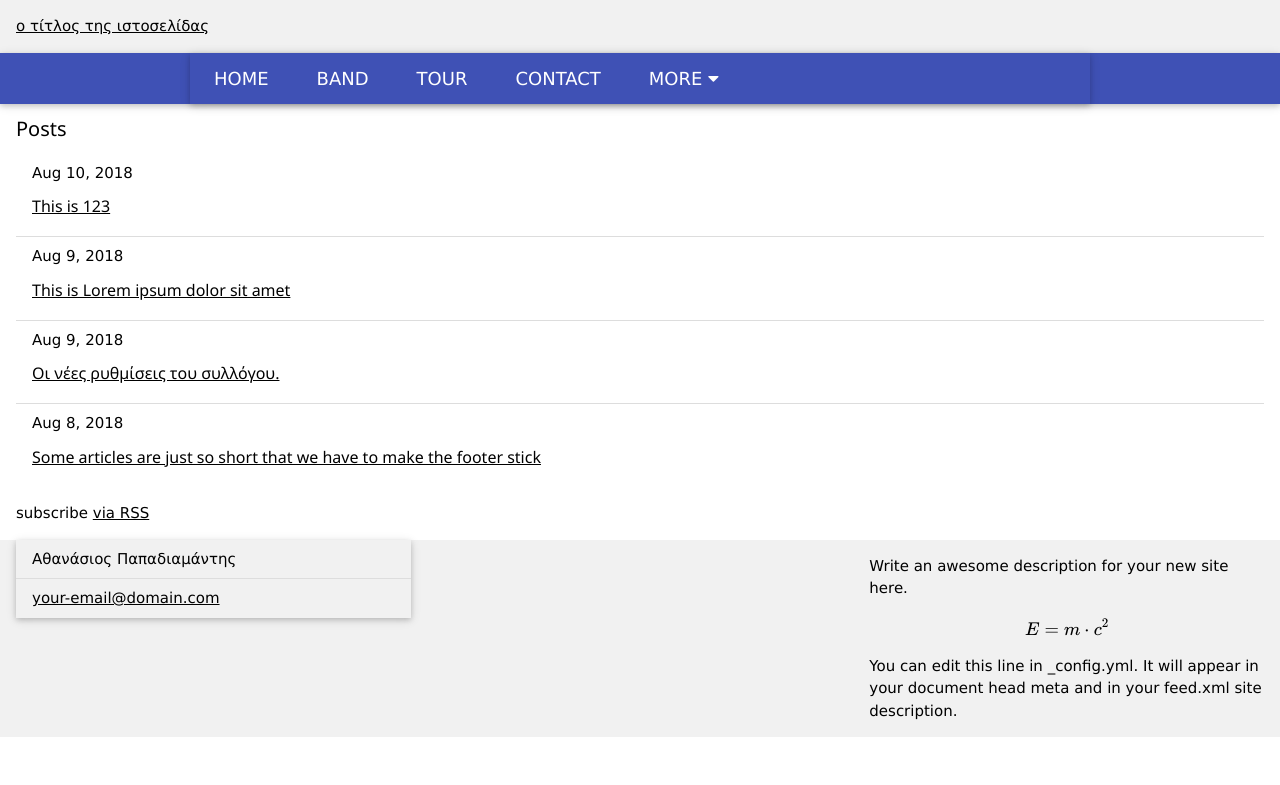
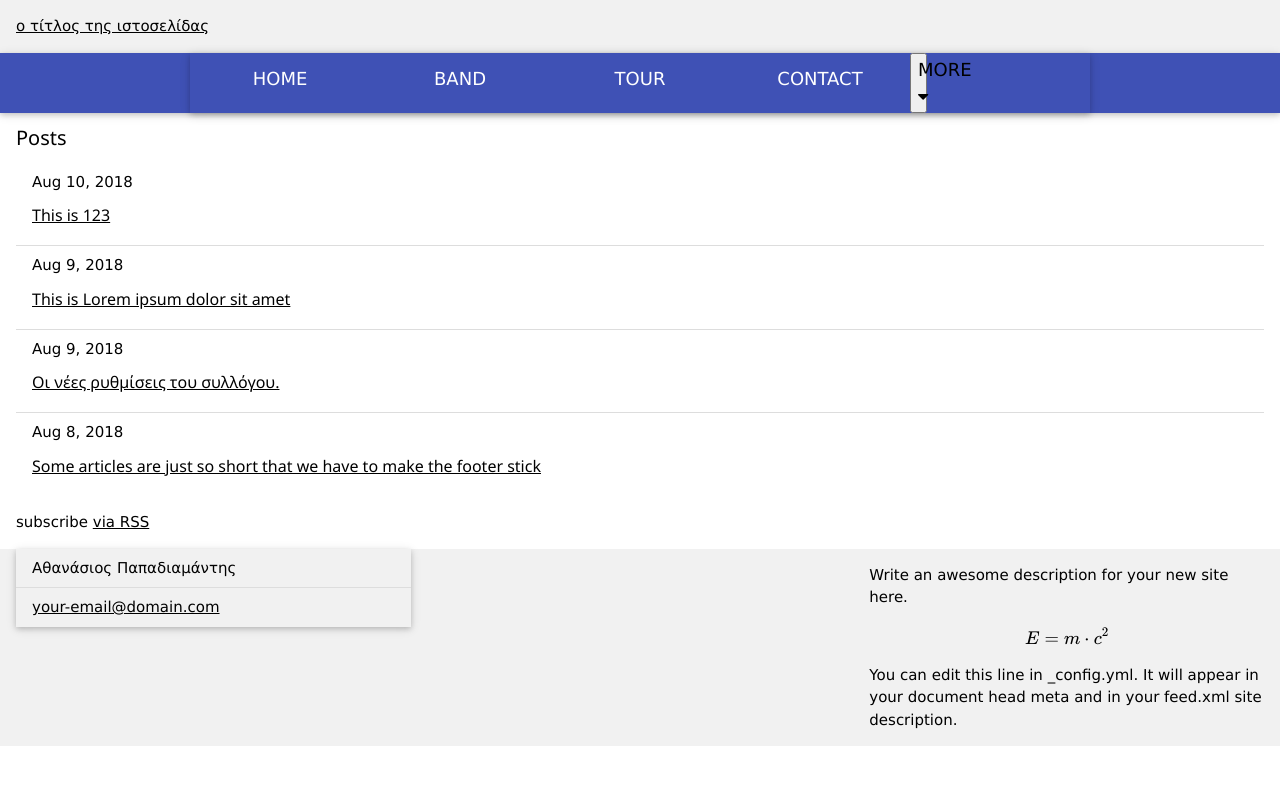
Before and after one commit to mrubyz/test, a Jekyll site: the page built from index.md, in a window 1280 px wide. Shown: the top 785 px of the page. Built offline with Jekyll 4.4.1, drawn with Linux system fonts in a browser that asks for light colours; formulas are drawn with MathJax 3.

Commit message:
Update nav.html

```diff
--- a/_includes/nav.html
+++ b/_includes/nav.html
@@ -1,12 +1,12 @@
 <div class="w3-indigo w3-card">
      <div class="w3-bar w3-indigo w3-card w3-large navmaxwidth">
-    <a class="w3-bar-item w3-button w3-padding-large w3-hide-medium w3-hide-large w3-right" href="javascript:void(0)" onclick="myFunction()" title="Toggle Navigation Menu"><i class="fa fa-bars"></i></a>
-    <a href="#" class="w3-bar-item w3-button w3-padding-large">HOME</a>
-    <a href="#band" class="w3-bar-item w3-button w3-padding-large w3-hide-small">BAND</a>
-    <a href="#tour" class="w3-bar-item w3-button w3-padding-large w3-hide-small">TOUR</a>
-    <a href="#contact" class="w3-bar-item w3-button w3-padding-large w3-hide-small">CONTACT</a>
+    <a  class="w3-bar-item w3-button w3-padding-large w3-hide-medium w3-hide-large w3-right" href="javascript:void(0)" onclick="myFunction()" title="Toggle Navigation Menu"><i class="fa fa-bars"></i></a>
+    <a href="#" style="width:20%" class="w3-bar-item w3-button w3-padding-large">HOME</a>
+    <a href="#band" style="width:20%" class="w3-bar-item w3-button w3-padding-large w3-hide-small">BAND</a>
+    <a href="#tour" style="width:20%"  class="w3-bar-item w3-button w3-padding-large w3-hide-small">TOUR</a>
+    <a href="#contact" style="width:20%" class="w3-bar-item w3-button w3-padding-large w3-hide-small">CONTACT</a>
     <div class="w3-dropdown-hover w3-hide-small">
-      <button class="w3-padding-large w3-button" title="More">MORE <i class="fa fa-caret-down"></i></button>
+      <button style="width:20%" c s="w3-padding-large w3-button" title="More">MORE <i class="fa fa-caret-down"></i></button>
       <div class="w3-dropdown-content w3-bar-block w3-card-4">
         <a href="#" class="w3-bar-item w3-button">Merchandise</a>
         <a href="#" class="w3-bar-item w3-button">Extras</a>
```
